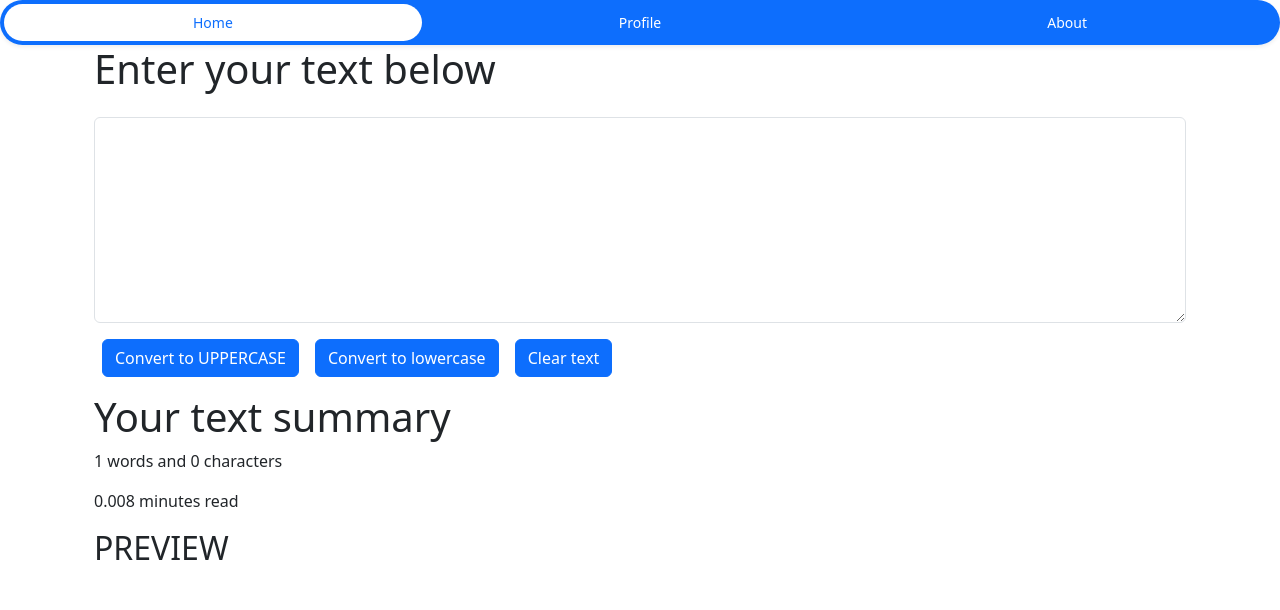
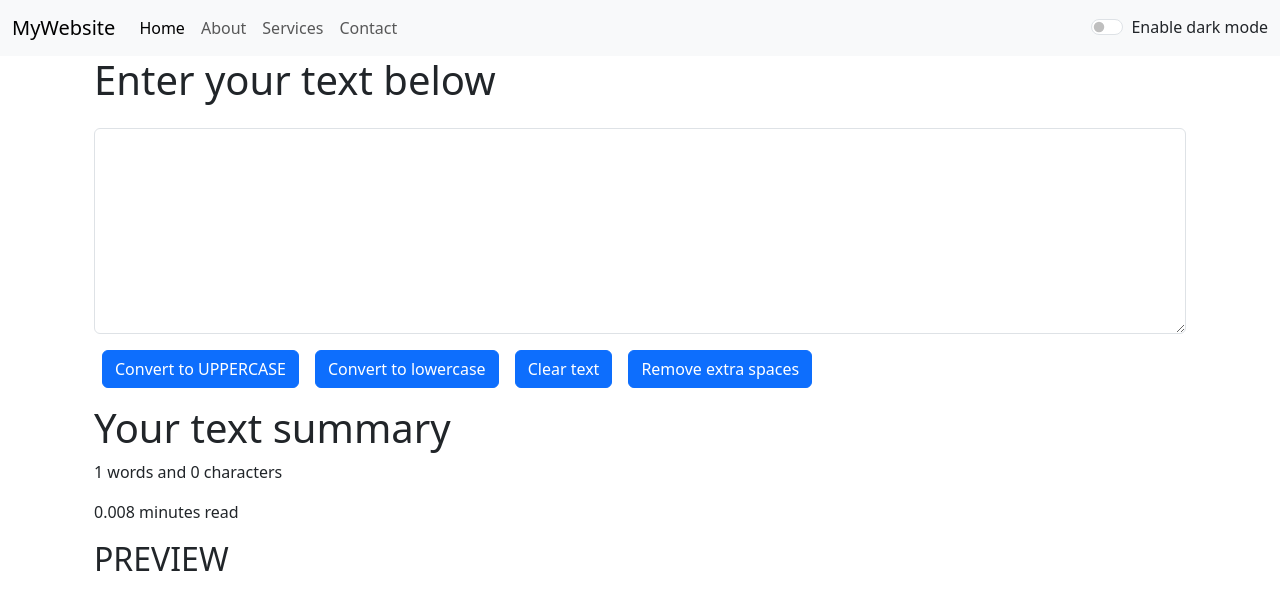
Before and after one commit to Prince3009/Learning-ReactJS, a React (Create React App) app in the folder my-app/: page / in a window 1280 px wide. Shown: the top 610 px of the page. Built offline with nearby package versions, Linux system fonts and the light colour scheme.

Commit message:
More concepts of useState

```diff
--- a/my-app/src/App.js
+++ b/my-app/src/App.js
@@ -1,13 +1,29 @@
 import './App.css';
+// import About from './components/About';
 import Navbar from './components/Navbar';
 import TextForm from './components/TextForm';
+import React, {useState} from 'react';
 function App() {
+  const [mode, setMode] = useState('light');
+
+  const toggleMode = () => {
+    if(mode === 'light'){
+      setMode('dark');
+      document.body.style.backgroundColor = 'grey';
+    }
+    else {
+      setMode('light');
+      document.body.style.backgroundColor = 'white';
+    }
+  }
   return (
   <>
-  <Navbar firstIcon="Home" thirdIcon="About" />
+  {/* <Navbar firstIcon="Home" thirdIcon="About" />     */}
+  <Navbar mode={mode} toggleMode={toggleMode}/>
   <div className="container">
   <TextForm heading="Enter your text below"/>
   </div>
+  {/* <About/> */}
   </>
   );
 }
--- /dev/null
+++ b/my-app/src/components/About.js
@@ -0,0 +1,78 @@
+//Using mutiple states
+import React, {useState} from 'react'
+
+export default function About() {
+
+    // State for the styling of the component, starting with light mode colors
+    const [myStyle, setMyStyle] = useState({
+      color: 'black',
+      backgroundColor: 'white'
+  });
+
+  // State for the button text, starting with "Enable Dark Mode"
+  const [btnText, setBtnText] = useState('Enable Dark Mode');
+
+  // Function to toggle between Dark Mode and Light Mode
+  const toggleMode = () => {
+    if(myStyle.color === 'black') {
+      setMyStyle({
+        color: 'white',
+        backgroundColor: 'black',
+        border: '1px solid white'
+      })
+      setBtnText('Enable Light Mode');
+    }
+    else {
+      setMyStyle({
+        color: 'black',
+        backgroundColor: 'white'
+      })
+      setBtnText('Enable Dark Mode');
+    }
+  }
+  return (
+    <div className='container m-2' style={myStyle}>
+      <div className="accordion" id="accordionExample">
+        <div className="accordion-item" style={myStyle}>
+            <h2 className="accordion-header">
+            <button className="accordion-button" type="button" data-bs-toggle="collapse" data-bs-target="#collapseOne" aria-expanded="true" aria-controls="collapseOne" style={myStyle}>
+                Accordion Item #1
+            </button>
+            </h2>
+            <div id="collapseOne" className="accordion-collapse collapse show" data-bs-parent="#accordionExample">
+            <div className="accordion-body">
+                <strong>This is the first item's accordion body.</strong> It is shown by default, until the collapse plugin adds the appropriate classes that we use to myStyle each element. These classes control the overall appearance, as well as the showing and hiding via CSS transitions. You can modify any of this with custom CSS or overriding our default variables. It's also worth noting that just about any HTML can go within the <code>.accordion-body</code>, though the transition does limit overflow.
+            </div>
+            </div>
+        </div>
+        <div className="accordion-item" style={myStyle}>
+            <h2 className="accordion-header">
+            <button className="accordion-button collapsed" type="button" data-bs-toggle="collapse" data-bs-target="#collapseTwo" aria-expanded="false" aria-controls="collapseTwo" style={myStyle}>
+                Accordion Item #2
+            </button>
+            </h2>
+            <div id="collapseTwo" className="accordion-collapse collapse" data-bs-parent="#accordionExample">
+            <div className="accordion-body">
+                <strong>This is the second item's accordion body.</strong> It is hidden by default, until the collapse plugin adds the appropriate classes that we use to myStyle each element. These classes control the overall appearance, as well as the showing and hiding via CSS transitions. You can modify any of this with custom CSS or overriding our default variables. It's also worth noting that just about any HTML can go within the <code>.accordion-body</code>, though the transition does limit overflow.
+            </div>
+            </div>
+        </div>
+        <div className="accordion-item" style={myStyle}>
+            <h2 className="accordion-header">
+            <button className="accordion-button collapsed" type="button" data-bs-toggle="collapse" data-bs-target="#collapseThree" aria-expanded="false" aria-controls="collapseThree" style={myStyle}>
+                Accordion Item #3
+            </button>
+            </h2>
+            <div id="collapseThree" className="accordion-collapse collapse" data-bs-parent="#accordionExample">
+            <div className="accordion-body">
+                <strong>This is the third item's accordion body.</strong> It is hidden by default, until the collapse plugin adds the appropriate classes that we use to myStyle each element. These classes control the overall appearance, as well as the showing and hiding via CSS transitions. You can modify any of this with custom CSS or overriding our default variables. It's also worth noting that just about any HTML can go within the <code>.accordion-body</code>, though the transition does limit overflow.
+            </div>
+          </div>
+        </div>
+      </div>
+      <div className='container my-3'>
+        <button className="btn btn-primary" onClick={toggleMode}>{btnText}</button>
+      </div>
+    </div>
+  )
+}
--- a/my-app/src/components/Navbar.js
+++ b/my-app/src/components/Navbar.js
@@ -1,40 +1,50 @@
 //Concept of props and how to use props
 import React from 'react'
-import PropTypes from 'prop-types'
+//import PropTypes from 'prop-types'
 
 
 export default function Navbar(props) {
   return (
     <>
-    <nav>
-    <ul className="nav nav-pills nav-fill gap-2 p-1 small bg-primary rounded-5 shadow-sm" id="pillNav2" role="tablist" style={{
-    '--bs-nav-link-color': 'var(--bs-white)',
-    '--bs-nav-pills-link-active-color': 'var(--bs-primary)',
-    '--bs-nav-pills-link-active-bg': 'var(--bs-white)',
-    }}>
-    <li className="nav-item" role="presentation">
-    <button className="nav-link active rounded-5" id="home-tab2" data-bs-toggle="tab" type="button" role="tab" aria-selected="true">{props.firstIcon}</button>
-
-    </li>
-    <li className="nav-item" role="presentation">
-    <button className="nav-link rounded-5" id="profile-tab2" data-bs-toggle="tab" type="button" role="tab" aria-selected="false">Profile</button>
-    </li>
-    <li className="nav-item" role="presentation">
-    <button className="nav-link rounded-5" id="contact-tab2" data-bs-toggle="tab" type="button" role="tab" aria-selected="false">{props.thirdIcon}</button>
-  </li>
-  </ul>
-  </nav>
+    <nav className={`navbar navbar-expand-lg navbar-${props.mode} bg-${props.mode}`}>
+    <div className="container-fluid">
+        <a className="navbar-brand" href="/">MyWebsite</a>             {/*if href="#" is given then then change it to href="/" */}
+        <button className="navbar-toggler" type="button" data-bs-toggle="collapse" data-bs-target="#navbarNav" aria-controls="navbarNav" aria-expanded="false" aria-label="Toggle navigation">
+            <span className="navbar-toggler-icon"></span>
+        </button>
+        <div className="collapse navbar-collapse" id="navbarNav">
+            <ul className="navbar-nav ">
+                <li className="nav-item">
+                    <a className="nav-link active" aria-current="page" href="/">Home</a>
+                </li>
+                <li className="nav-item">
+                    <a className="nav-link" href="/">About</a>
+                </li>
+                <li className="nav-item">
+                    <a className="nav-link" href="/">Services</a>
+                </li>
+                <li className="nav-item">
+                    <a className="nav-link" href="/">Contact</a>
+                </li>
+            </ul>
+        </div>
+      <div className={`form-check form-switch text-${props.mode==="light" ? "dark" : "light"}`}>   {/*Here variable color is set according to the mode */}
+        <input className="form-check-input" onClick={props.toggleMode} type="checkbox" role="switch" id="flexSwitchCheckDefault"/>
+        <label className="form-check-label" htmlFor="flexSwitchCheckDefault">Enable dark mode</label>
+      </div>
+    </div>
+</nav>
   </>
   )
 }
 
 //PropTypes
-Navbar.propTypes = {
-    firstIcon: PropTypes.string.isRequired,               //if we don't pass the value in App.js file for firstIcon then it will show error (this is the concept of isRequired)
-    thirdIcon: PropTypes.string,                           //string means we have to pass string values only
-}
+// Navbar.propTypes = {
+//     firstIcon: PropTypes.string.isRequired,               //if we don't pass the value in App.js file for firstIcon then it will show error (this is the concept of isRequired)
+//     thirdIcon: PropTypes.string,                           //string means we have to pass string values only
+// }
 
-Navbar.defaultProps = {                                  //These are default values if we don't pass any value in App.js file for default
-    firstIcon: 'Set firstIcon name here',
-    thirdIcon: 'Contact'
-}
+// Navbar.defaultProps = {                                  //These are default values if we don't pass any value in App.js file for default
+//     firstIcon: 'Set firstIcon name here',
+//     thirdIcon: 'Contact'
+// }
--- a/my-app/src/components/TextForm.js
+++ b/my-app/src/components/TextForm.js
@@ -25,6 +25,11 @@ export default function TextForm(props) {
     setText(newText);
   }
 
+  //Using regex pattern
+  const handleSpaces = () => {
+    const newText = text.replace(/\s+/g, " ");
+    setText(newText);
+  }
   // Declare a state variable 'text' and a function 'setText' to update it
   const [text, setText] = useState('');
   return (
@@ -38,6 +43,7 @@ export default function TextForm(props) {
         <button className="btn btn-primary mx-2" onClick={handleUppercaseClick}>Convert to UPPERCASE</button>
         <button className="btn btn-primary mx-2" onClick={handleLowercaseClick}>Convert to lowercase</button>
         <button className="btn btn-primary mx-2" onClick={handleClearClick}>Clear text</button>
+        <button className="btn btn-primary mx-2" onClick={handleSpaces}>Remove extra spaces</button>
 
 
     </div>
```
Also changed, not shown: 1 other file (tests, documents, lock files or other folders).
